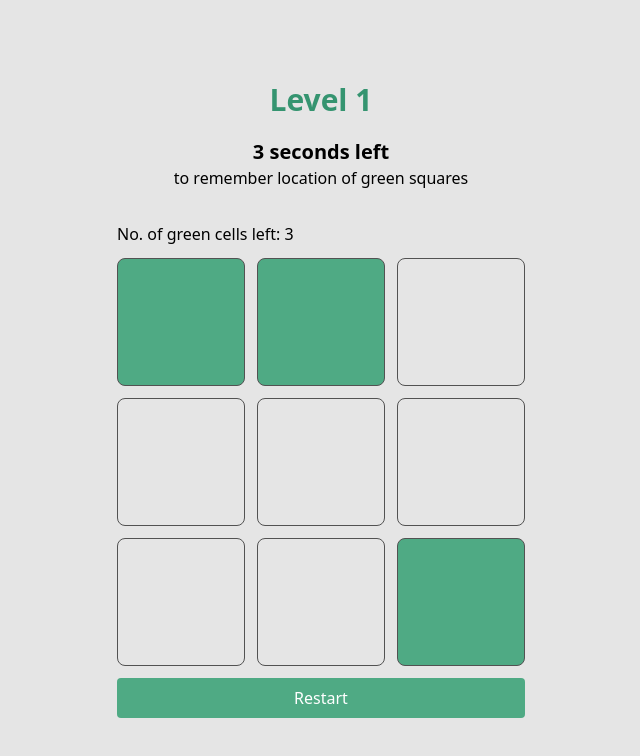
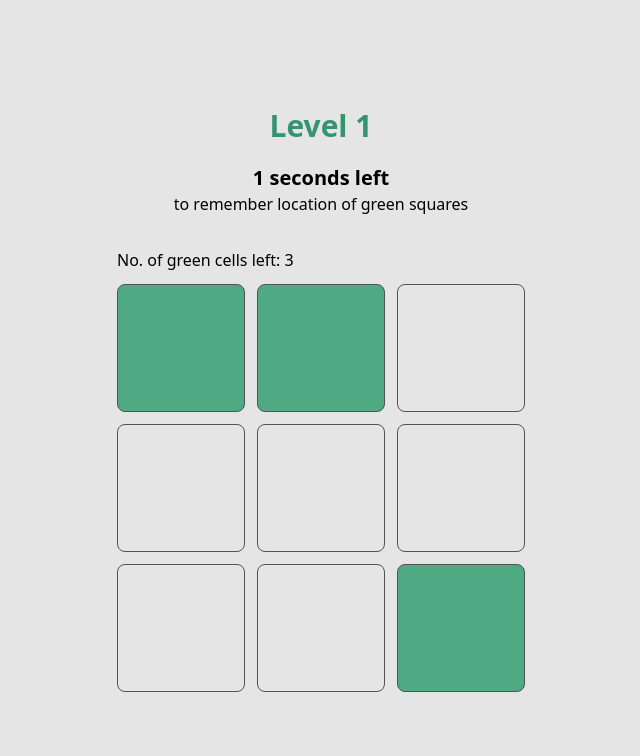
Before and after one commit to jlimsy/memory-game, a React (Vite) app: page / in a window 1280 px wide. Both pictures are taken after a click on the button "Start Game". Shown: the top 756 px of the page, without its empty margins (319-959 px from the left). Built offline with nearby package versions, Linux system fonts and the light colour scheme.

Commit message:
show next level button when round is complete

```diff
--- a/src/components/Cell.jsx
+++ b/src/components/Cell.jsx
@@ -11,6 +11,7 @@ export default function Cell({
   isRunning,
 }) {
   const [flip, setFlip] = useState(false);
+
   let greenCells = green;
 
   useEffect(() => {
--- a/src/components/Grid.jsx
+++ b/src/components/Grid.jsx
@@ -12,6 +12,8 @@ export default function Grid({
   selectedCells,
   setSelectedCells,
   isRunning,
+  complete,
+  setComplete,
 }) {
   //* give each cell an id
   let numCells = [...Array(Math.pow(grid, 2))].map((cell, idx) => idx);
@@ -28,6 +30,20 @@ export default function Grid({
     setGreen(greenCells);
     console.log(selectedCells);
   }, [level]);
+
+  //* check if selectedCells contain all elements in green
+  let correctCells = [];
+
+  for (let i of green) {
+    if (selectedCells.includes(i.toString())) {
+      correctCells.push(selectedCells.includes(i.toString()));
+    }
+  }
+
+  if (correctCells.length === gridSize[`level${level}`].green) {
+    setComplete(true);
+    console.log("complete", complete);
+  }
 
   return (
     <div className={`grid grid-cols-${grid} gap-3`}>
--- a/src/pages/GamePage.jsx
+++ b/src/pages/GamePage.jsx
@@ -16,6 +16,7 @@ export default function GamePage({
   const [grid, setGrid] = useState(gridSize.level1.size);
   const [green, setGreen] = useState([]);
   const [selectedCells, setSelectedCells] = useState([]);
+  const [complete, setComplete] = useState(false);
 
   const handleLevel = () => {
     setLevel(level + 1);
@@ -24,12 +25,14 @@ export default function GamePage({
     setSeconds(5);
     setIsRunning(true);
     setSelectedCells([]);
+    setComplete(false);
   };
 
   const handleRestart = () => {
     window.location.reload();
   };
-  console.log(grid);
+
+  console.log("complete", complete);
 
   return (
     <div className="grid gap-3">
@@ -48,11 +51,13 @@ export default function GamePage({
         selectedCells={selectedCells}
         setSelectedCells={setSelectedCells}
         isRunning={isRunning}
+        complete={complete}
+        setComplete={setComplete}
       />
-      {(level < 10 && isRunning) || (
+      {(level < 10 && !complete) || (
         <button onClick={handleLevel}>Next Level</button>
       )}
-      <button onClick={handleRestart}>Restart</button>
+      {level === 10 && <button onClick={handleRestart}>Restart Game</button>}
     </div>
   );
 }
--- a/src/pages/WelcomePage.jsx
+++ b/src/pages/WelcomePage.jsx
@@ -4,7 +4,7 @@ import GamePage from "./GamePage";
 export default function WelcomePage() {
   const [start, setStart] = useState(false);
   const [level, setLevel] = useState(1);
-  const [seconds, setSeconds] = useState(5);
+  const [seconds, setSeconds] = useState(3);
   const [isRunning, setIsRunning] = useState(false);
   const [show, setShow] = useState(true);
 
```
